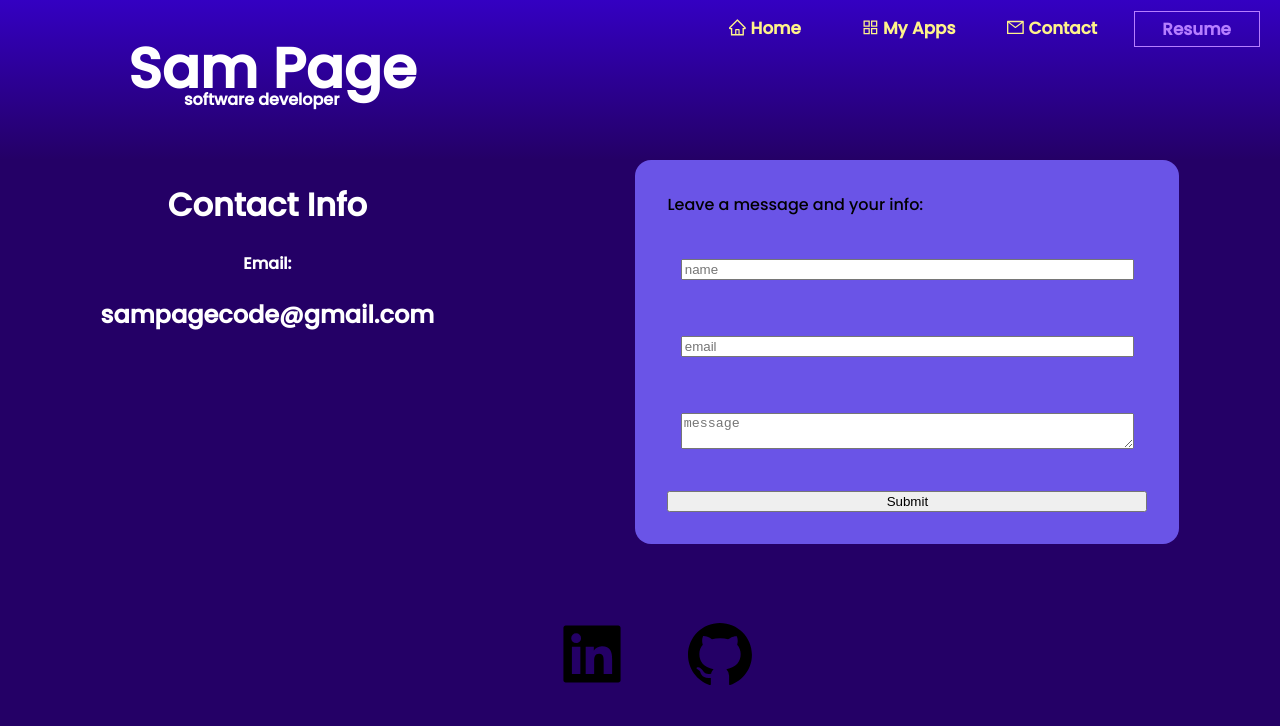
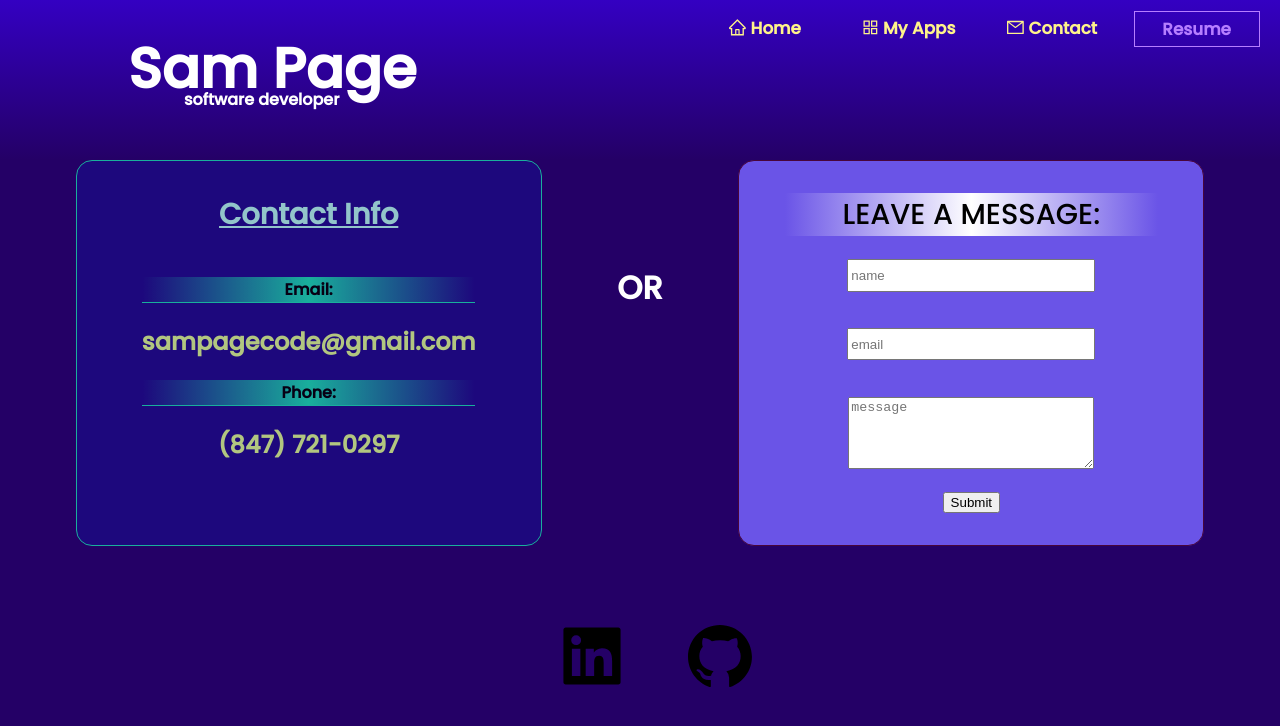
Before and after one commit to xGrizabellax/my-react-portfolio, a React app: page /my-react-portfolio/contact in a window 1280 px wide. Shown: the top 726 px of the page. Built offline with nearby package versions, Linux system fonts and the light colour scheme.

Commit message:
finished contact page

```diff
--- a/src/components/applications/Application.js
+++ b/src/components/applications/Application.js
@@ -8,7 +8,7 @@ export default function Application({ appData }) {
     const { id } = useParams()
     console.log('url id:', id)
 
-
+    // id =  '/my-react-portfolio/' + {id}
     const app = selectedApp;
     console.log(app)
     const display = selectedApp ? (
--- a/src/components/contact/Contact.css
+++ b/src/components/contact/Contact.css
@@ -1,11 +1,53 @@
 .contact-section {
     display: flex;
-    justify-content: space-around;
+    justify-content: space-evenly;
     color: white;
 }
 
-.contact-info {
+
+
+.contact-card {
+    display: flex;
+    flex-direction: column;
+    color: rgb(214, 248, 135);
+    background-color: rgb(28, 10, 131);
+    border: solid 1px rgb(23, 219, 170);
+    border-radius: 1em;
+    width: 25em;
+    height: 20em;
+    padding: 2em;
+    align-items: center;
     text-align: center;
+    opacity: 80%;
+
+}
+
+.contact-info-title {
+    margin-top: unset;
+    font-size: 180%;
+    color: rgb(174, 247, 228);
+    text-decoration: underline;
+    padding-left: 2em;
+    padding-right: 2em;
+}
+
+.contact-me {
+    text-align: center;
+    color: rgb(0, 0, 0);
+    background: linear-gradient(0.25turn, rgb(28, 10, 131), rgb(23, 219, 170), rgb(28, 10, 131));
+    /* border-top: solid .01em white; */
+    border-bottom: solid .01em rgb(23, 219, 170);
+}
+
+.contact-section .or {
+    height: 8em;
+    line-height: 8em;
+    text-align: center;
+  }
+
+.or {
+    font-size: 200%;
+    font-weight: bolder;
 }
 
 .contact-form {
@@ -14,12 +56,27 @@
     justify-content: space-between;
     color: black;
     background-color: rgb(106, 84, 231);
+    border: solid 1px rgb(73, 5, 58);
     border-radius: 1em;
-    width: 30em;
+    width: 25em;
     height: 20em;
     padding: 2em;
+    align-items: center;
+}
+
+.form-label {
+    font-size: 180%;
+    background: linear-gradient(0.25turn, rgb(106, 84, 231), white, rgb(106, 84, 231));
+    padding-left: 2em;
+    padding-right: 2em;
 }
 
 .inputs {
     margin: 1em;
+    height: 2em;
+    width: 18em;
 }
+
+.message-input {
+    height: 5em;
+}
--- a/src/components/contact/Contact.js
+++ b/src/components/contact/Contact.js
@@ -6,12 +6,17 @@ export default function Contact() {
     return (
         <>
             <div className='contact-section'>
-                <div className='contact-info'>
-                    <h1>Contact Info</h1>
+                <div className='contact-card contact'>
+                    <h1 className='contact-info-title'>Contact Info</h1>
                     <div className='contact-info'>
-                        <h4>Email:</h4>
+                        <h4 className='contact-me'>Email:</h4>
                         <h2>sampagecode@gmail.com</h2>
+                        <h4 className='contact-me'>Phone:</h4>
+                        <h2>(847) 721-0297</h2>
                     </div>
+                </div>
+                <div className='or'>
+                OR
                 </div>
                 <ContactForm />
             </div>
--- a/src/components/contact/ContactForm.js
+++ b/src/components/contact/ContactForm.js
@@ -4,8 +4,8 @@ export default function ContactForm() {
     const [ formValues, setFormValues ] = useState({
     })
     return (
-        <form className='contact-form'>
-            <label>Leave a message and your info:</label>
+        <form className='contact-form contact'>
+            <label className='form-label'>LEAVE A MESSAGE:</label>
             <input
                 className='name-input inputs'
                 type='text'
--- a/src/components/home/About.css
+++ b/src/components/home/About.css
@@ -4,6 +4,9 @@
     justify-content: center;
     margin-top: .5em;
     border-top: 1em;
+    background-color: rgba(186, 5, 202, 0.103);
+    padding-top: 1em;
+    padding-bottom: 1em;
 }
 
 .sam-images:hover {
--- a/src/components/resume/Resume.js
+++ b/src/components/resume/Resume.js
@@ -6,7 +6,7 @@ import resumeTwo from '../../images/sam-portfolio-resume-2.jpg'
 export default function Resume() {
     return (
         <div className='resume-section'>
-            <h3 className='resume-title'>Sam Page's Resume</h3>
+            <h3 className='resume-title'>My Resume:</h3>
             <div className='resume-images'>
             <a href="https://drive.google.com/file/d/1nslmFxdKvdYQU8XfhRCpf2j2PFsjY3el/view">
             <img className='resume-image' src={resume} alt="Image of Sam Page's Resume"/>
```
